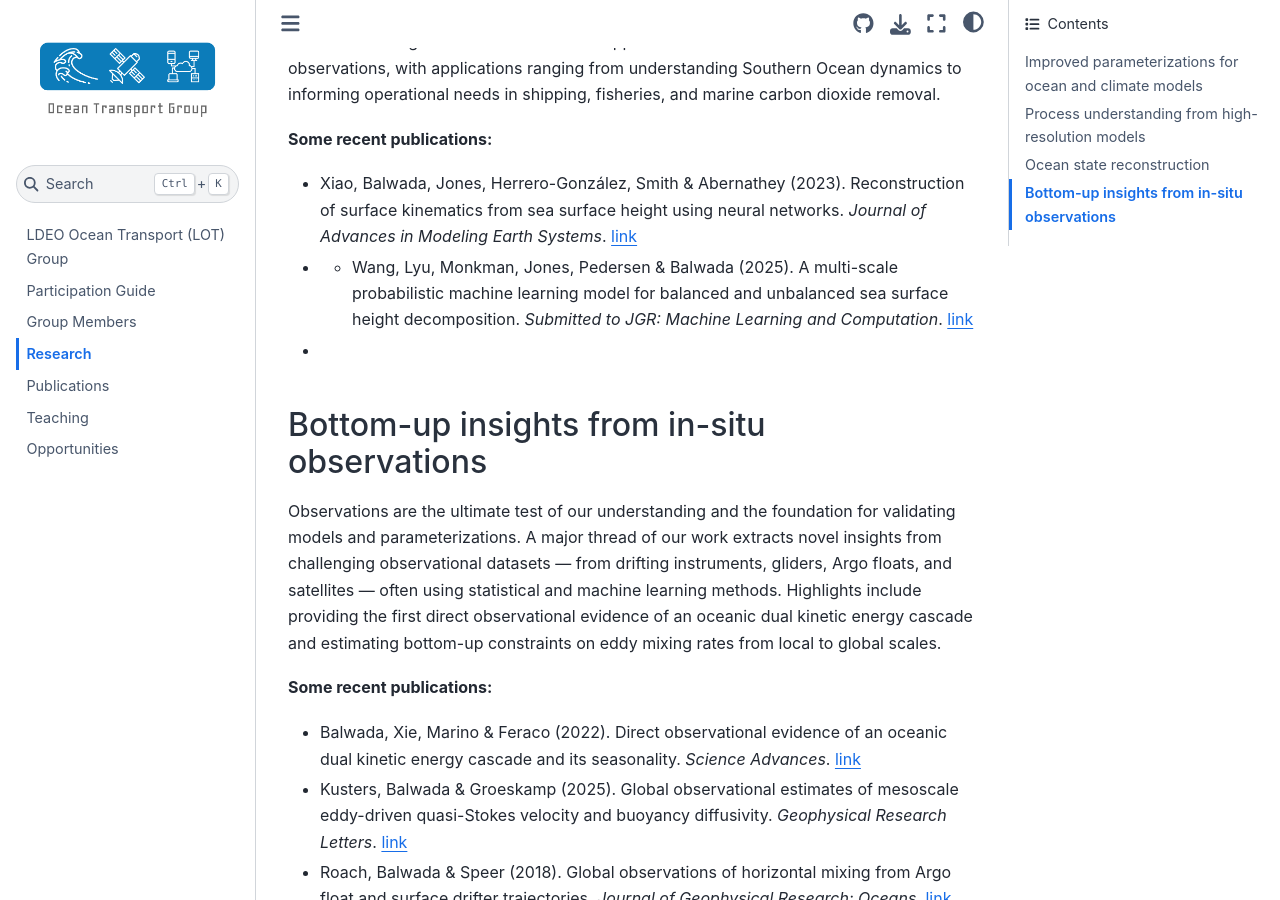
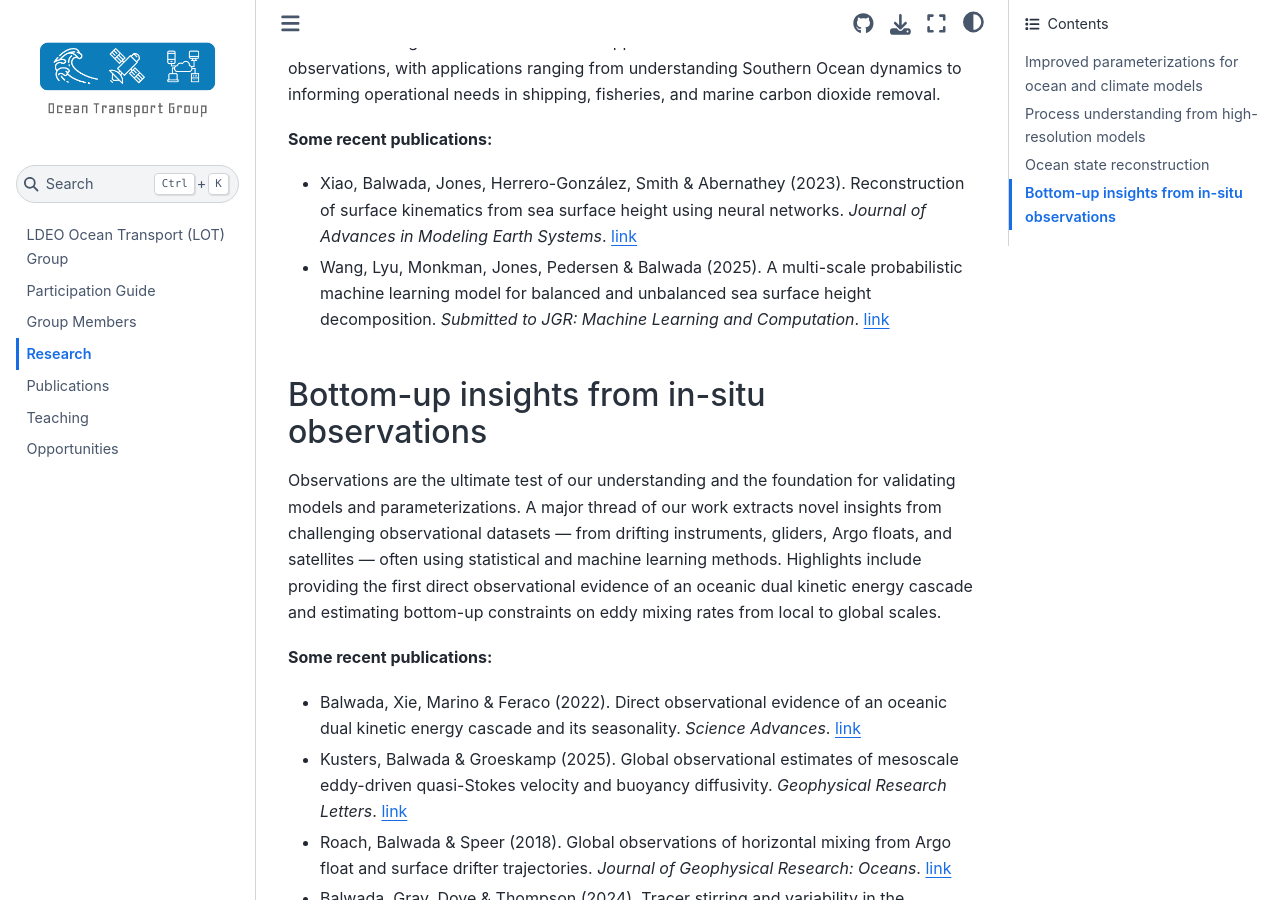
Before and after one commit to ocean-transport/ocean-transport.github.io, a Jupyter Book: the page built from research.md, in a window 1280 px wide and 900 px high, scrolled down 1667 px. Built offline with Jupyter Book 1.0.4 settings and Sphinx 7.4.7 and the Sphinx Book theme 1.1.4, drawn with Linux system fonts in a browser that asks for light colours.

Commit message:
changed some pubs around

```diff
--- a/research.md
+++ b/research.md
@@ -38,8 +38,9 @@ Reconstructing the ocean state at mesoscale and submesoscale resolution from spa
 
 **Some recent publications:**
 - Xiao, Balwada, Jones, Herrero-González, Smith & Abernathey (2023). Reconstruction of surface kinematics from sea surface height using neural networks. *Journal of Advances in Modeling Earth Systems*. [link](https://doi.org/10.1029/2023MS003709)
-- - Wang, Lyu, Monkman, Jones, Pedersen & Balwada (2025). A multi-scale probabilistic machine learning model for balanced and unbalanced sea surface height decomposition. *Submitted to JGR: Machine Learning and Computation*. [link](https://doi.org/10.22541/essoar.176579400.05696416/v1)
--
+- Wang, Lyu, Monkman, Jones, Pedersen & Balwada (2025). A multi-scale probabilistic machine learning model for balanced and unbalanced sea surface height decomposition. *Submitted to JGR: Machine Learning and Computation*. [link](https://doi.org/10.22541/essoar.176579400.05696416/v1)
+
+
 ## Bottom-up insights from in-situ observations
 
 Observations are the ultimate test of our understanding and the foundation for validating models and parameterizations. A major thread of our work extracts novel insights from challenging observational datasets — from drifting instruments, gliders, Argo floats, and satellites — often using statistical and machine learning methods. Highlights include providing the first direct observational evidence of an oceanic dual kinetic energy cascade and estimating bottom-up constraints on eddy mixing rates from local to global scales.
```
